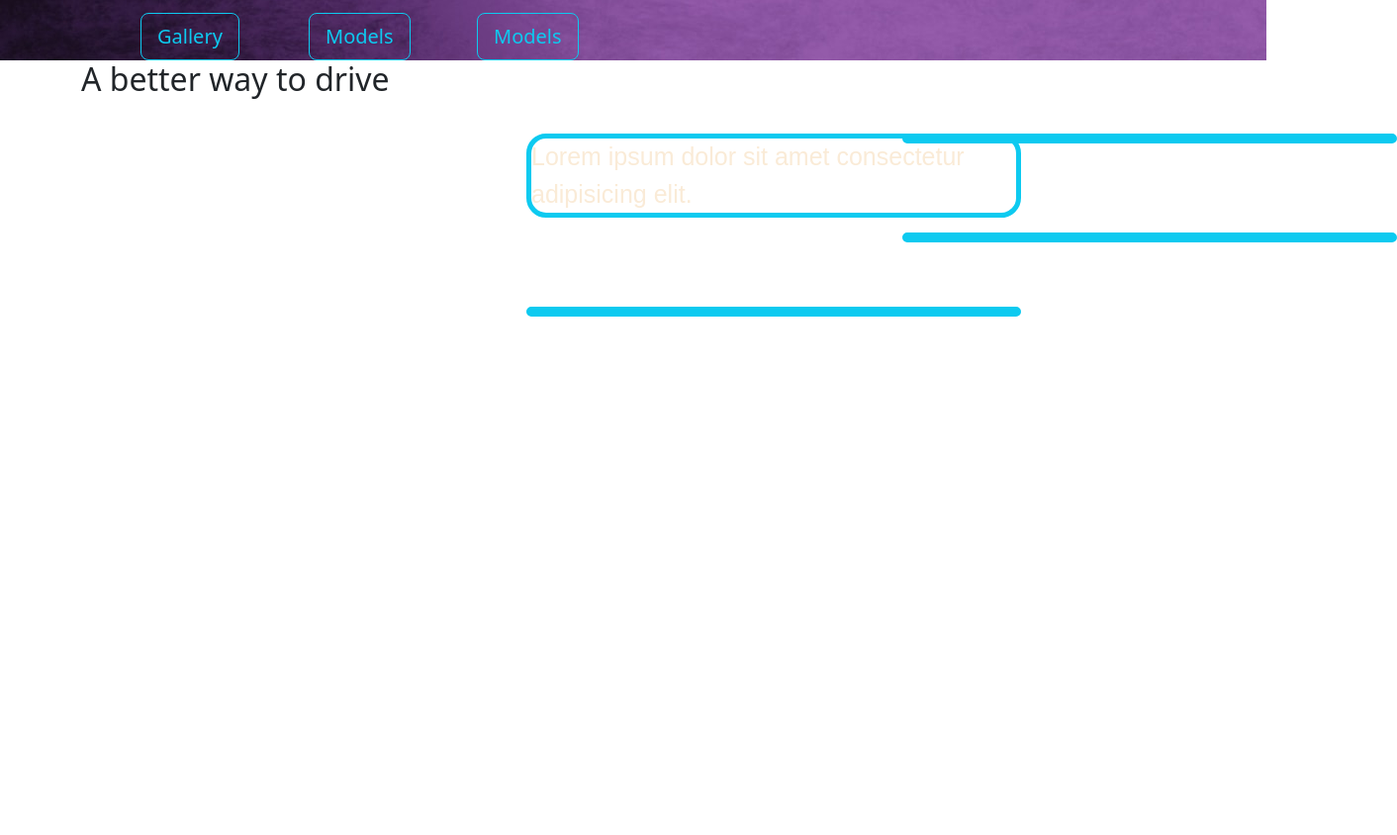
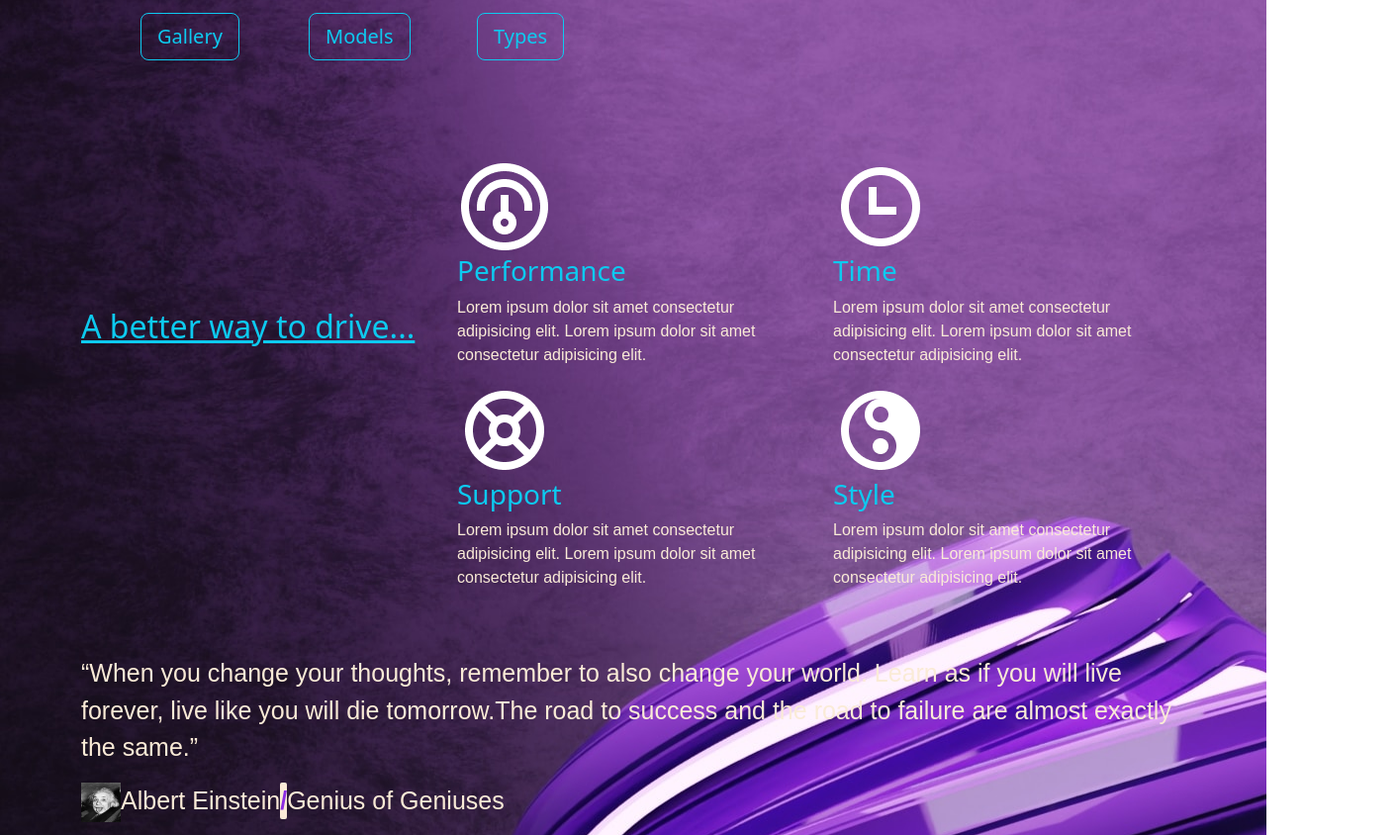
Before and after one commit to ihuzeyfe/bitirmeojs, a plain HTML site: page index.html in a window 1280 px wide. Shown: the part 737-1581 px from the top of the page at 99% size, 1412 px wide, since content can reach past the window. Before the commit the page ends 1073 px from the top, so only its background shows below. Drawn offline with nearby package versions, Linux system fonts and the light colour scheme; a web font is replaced by a local one.

Commit message:
section 2

```diff
--- a/css/style.css
+++ b/css/style.css
@@ -49,14 +49,14 @@ span {
     border-radius: 2px;
 }
 
- p {
+ #hdrp1 {
     margin-top: 50px !important;
     width: 500px !important;
-    height: auto;
-    border: solid 5px #0dcaf0;
-    margin-left: 70px;
-    border-radius: 20px;
-    font-size: 25px;
+    height: auto !important;
+    border: solid 5px #0dcaf0 !important;
+    margin-left: 70px !important;
+    border-radius: 20px !important;
+    font-size: 25px !important;
 }
 
 .fbttn {
@@ -75,3 +75,27 @@ span {
 ------------------------------
 
 SECTION1 */
+
+
+#section1 {
+    margin-top: 100px;
+    padding-bottom: 50px;
+}
+
+#sec1h2 {
+   margin-top: 150px;
+   color: #0dcaf0;
+   text-decoration: underline !important;
+}
+
+section h3 {
+    color: #0dcaf0;
+}
+
+.albertdiv {
+    display: flex !important;
+}
+
+.section2 p{
+    font-size: 25px;
+}
--- a/index.html
+++ b/index.html
@@ -54,7 +54,7 @@
           <div class="col-lg-6">
             <div class="row">
               <h1><span>CAR Design</span> and Services...</h1>
-              <p>
+              <p id="hdrp1">
                 Lorem ipsum dolor sit amet, consectetur adipisicing elit.
                 Temporibus voluptatibus, cum magnam sed reiciendis, inventore
                 pariatur, at qui ea hic debitis minima! Autem obcaecati, aliquam
@@ -78,7 +78,7 @@
               </div>
               <div class="col">
                 <button type="button" class="btn btn-outline-info btn-lg">
-                  Models
+                  Types
                 </button>
               </div>
             </div>
@@ -93,26 +93,49 @@
           </div>
         </div>
       </header>
-    </div>
       <section class="container" id="section1">
         <div class="row">
-    <div class="col-lg-4">
-      <h2>A better way to drive</h2>
+          <div class="col-lg-4 align-middle">
+            <h2 id="sec1h2">A better way to drive...</h2>
           </div>
           <div class="col-lg-4">
-      <img src="assets/" alt="" />
-      <p>Lorem ipsum dolor sit amet consectetur adipisicing elit.</p>
-      <img src="" alt="" />
-      <p></p>
+            <img src="assets/section1/performance.png" alt="" />
+            <h3>Performance</h3>
+            <p>Lorem ipsum dolor sit amet consectetur adipisicing elit.
+              Lorem ipsum dolor sit amet consectetur adipisicing elit.
+            </p>
+            <img src="assets/section1/support.png" alt="" />
+            <h3>Support</h3>
+            <p>Lorem ipsum dolor sit amet consectetur adipisicing elit.
+              Lorem ipsum dolor sit amet consectetur adipisicing elit.
+            </p>
           </div>
           <div class="col-lg-4">
-      <img src="" alt="" />
-      <p></p>
-      <img src="" alt="" />
-      <p></p>
+            <img src="assets/section1/time.png" alt="" />
+            <h3>Time</h3>
+            <p>Lorem ipsum dolor sit amet consectetur adipisicing elit.
+              Lorem ipsum dolor sit amet consectetur adipisicing elit.
+            </p>
+            <img src="assets/section1/yinyang.png" alt="" />
+            <h3>Style</h3>
+            <p>Lorem ipsum dolor sit amet consectetur adipisicing elit.
+              Lorem ipsum dolor sit amet consectetur adipisicing elit.
+            </p>
           </div>
         </div>
       </section>
+
+      <section class="section2 container">
+        <div class="row">
+          <p>“When you change your thoughts, remember to also change your world. Learn as if you will live forever, live like you will die tomorrow.The road to success and the road to failure are almost exactly the same.”</p>
+        </div>
+        <div class="albertdiv">
+          <img src="assets/section2/eis.jpg" alt="" width="40px" height="40px">
+          <p class="albertdiv">Albert Einstein <span class="fw-bold text primary">/</span> Genius of Geniuses</p>
+        </div>
+      </section>
+    </div>
+
 
 
     <script src="https://code.jquery.com/jquery-3.5.1.slim.min.js"></script>
```
Also changed, not shown: assets/section2/eis.jpg (added). Lines whose indentation alone changed are shown as unchanged.
